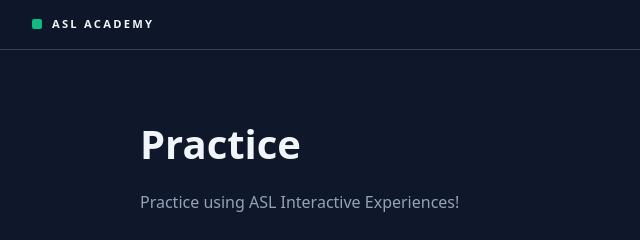
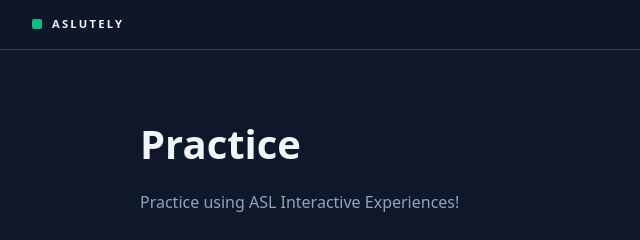
Before and after one commit to harricrossfire/aslutely, a plain HTML site: page index.html in a window 1280 px wide. Shown: the top 240 px of the page, 0-640 px from the left. Drawn offline with Linux system fonts and the light colour scheme.

Commit message:
Name change

```diff
--- a/index.html
+++ b/index.html
@@ -3,7 +3,7 @@
 <head>
     <meta charset="UTF-8">
     <meta name="viewport" content="width=device-width, initial-scale=1.0">
-    <title>ASL Lexicon</title>
+    <title>ASLUTELY</title>
     <link rel="stylesheet" href="global.css">
 </head>
 <body>
@@ -11,7 +11,7 @@
     <nav>
         <div style="display: flex; align-items: center; gap: 10px;">
             <div style="background: var(--accent); width: 10px; height: 10px; border-radius: 2px;"></div>
-            <span style="font-weight: 900; font-size: 0.7rem; letter-spacing: 0.2em; text-transform: uppercase;">ASL Academy</span>
+            <span style="font-weight: 900; font-size: 0.7rem; letter-spacing: 0.2em; text-transform: uppercase;">ASLUTELY</span>
         </div>
         <div style="display: flex; gap: 20px;">
             <a href="index.html" class="label" style="text-decoration: none; color:white;">Practice</a>
```
Also changed, not shown: lexicon.html (+2 -2 lines).
